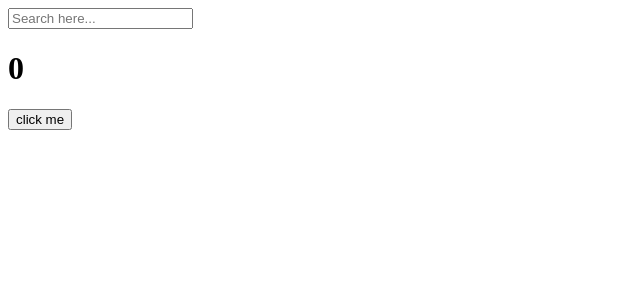
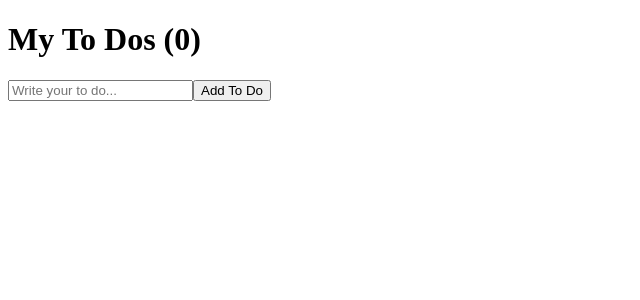
Before and after one commit to junseopsan/react-movie-web, a React (Create React App) app: page / in a window 1280 px wide. Shown: the top 300 px of the page, without its empty margins (0-640 px from the left). Built offline with nearby package versions, Linux system fonts and the light colour scheme.

Commit message:
Fix: array add todo list

```diff
--- a/src/App.js
+++ b/src/App.js
@@ -1,42 +1,29 @@
 import { useState, useEffect } from 'react'
 
 function App () {
-  const [counter, setValue] = useState(0)
-
-  const [keyword, setKeyword] = useState('')
-
-  const onClick = () => setValue(prev => prev + 1)
-
-  const onChange = event => setKeyword(event.target.value)
-
-  useEffect(() => {
-    console.log('I run only once.')
-  }, [])
-
-  useEffect(() => {
-    console.log("I run when 'keyword' changes.")
-  }, [keyword])
-
-  useEffect(() => {
-    console.log("I run when 'counter' changes.")
-  }, [counter])
-
-  useEffect(() => {
-    console.log('I run when keyword & counter change')
-  }, [keyword, counter])
-
+  const [toDo, setToDo] = useState('')
+  const [toDos, setToDos] = useState([])
+  const onChange = event => setToDo(event.target.value)
+  const onSubmit = event => {
+    event.preventDefault()
+    if (toDo === '') {
+      return
+    }
+    setToDos(currentArray => [toDo, ...currentArray])
+    setToDo('')
+  }
   return (
     <div>
-      <input
-        value={keyword}
-        onChange={onChange}
-        type='text'
-        placeholder='Search here...'
-      />
-
-      <h1>{counter}</h1>
-
-      <button onClick={onClick}>click me</button>
+      <h1>My To Dos ({toDos.length})</h1>
+      <form onSubmit={onSubmit}>
+        <input
+          onChange={onChange}
+          value={toDo}
+          type='text'
+          placeholder='Write your to do...'
+        />
+        <button>Add To Do</button>
+      </form>
     </div>
   )
 }
```
